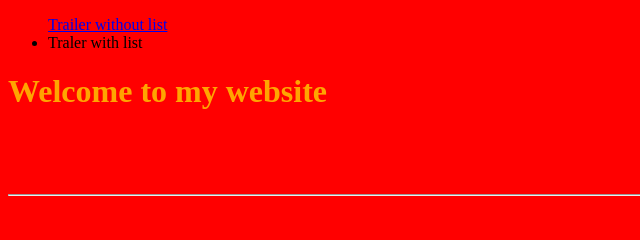
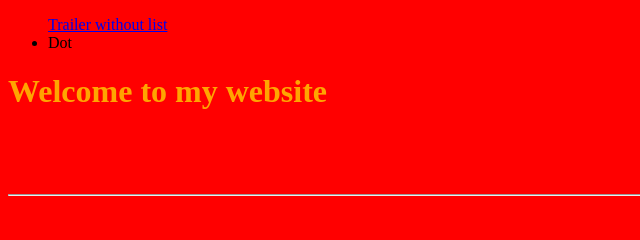
Before and after one commit to SebastianL489/Coding-file-SebastianL489, a plain HTML site: page index.html in a window 1280 px wide. Shown: the top 240 px of the page, 0-640 px from the left. Drawn offline with Linux system fonts and the light colour scheme.

Commit message:
dot writing added in header ul tag

```diff
--- a/index.html
+++ b/index.html
@@ -14,7 +14,7 @@
     <header>
         <ul>
             <a href="trailer.html">Trailer without list</a>
-            <li><a href="index.html"></a>Traler with list</li>
+            <li><a href="index.html"></a>Dot</li>
 
 
 
```
